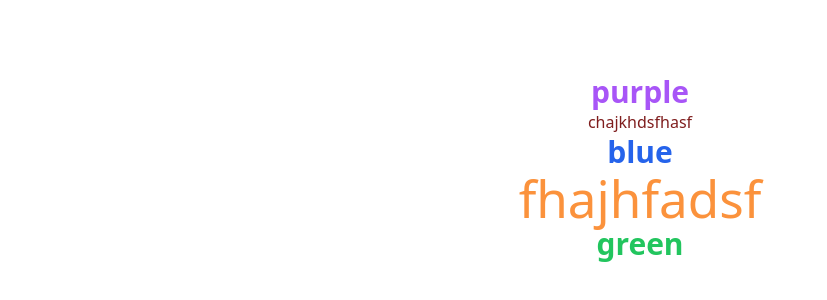
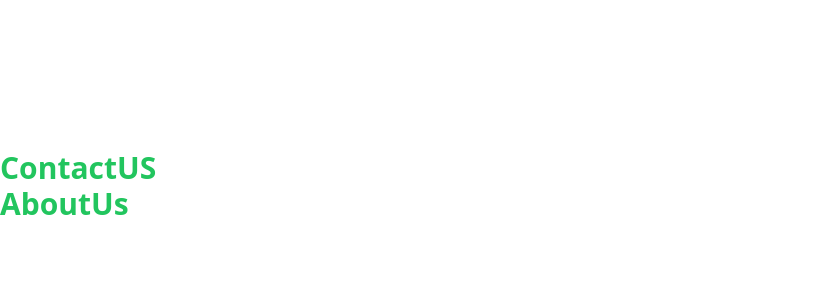
Before and after one commit to pheaktraa/project_practicum, a React (Vite) app: page / in a window 1280 px wide. Shown: the part 214-514 px from the top of the page, without its empty margins (0-827 px from the left). Built offline with nearby package versions, Linux system fonts and the light colour scheme.

Commit message:
initialize file

```diff
--- a/package.json
+++ b/package.json
@@ -11,7 +11,8 @@
   },
   "dependencies": {
     "react": "^19.1.0",
-    "react-dom": "^19.1.0"
+    "react-dom": "^19.1.0",
+    "react-router-dom": "^7.6.1"
   },
   "devDependencies": {
     "@eslint/js": "^9.25.0",
--- a/src/main.jsx
+++ b/src/main.jsx
@@ -1,10 +1,17 @@
 import { StrictMode } from 'react'
 import { createRoot } from 'react-dom/client'
+import { BrowserRouter } from 'react-router-dom'
 import './index.css';
-import App from './App.jsx'
+// import App from './App.jsx'
+import ContactUS from './pages/ContactUs';
+import AboutUs from './pages/AboutUs';
 
 createRoot(document.getElementById('root')).render(
   <StrictMode>
-    <App />
+    <BrowserRouter>
+      {/* <App /> */}
+      <ContactUS />
+      <AboutUs />
+    </BrowserRouter>
   </StrictMode>,
 )
--- /dev/null
+++ b/src/pages/AboutUs.jsx
@@ -0,0 +1,6 @@
+export default function AboutUs()
+{
+    return (
+        <h1 className='text-green-500 text-3xl font-bold'>AboutUs</h1>
+    )
+}
--- a/src/pages/ContactUs.jsx
+++ b/src/pages/ContactUs.jsx
@@ -0,0 +1,6 @@
+export default function ContactUS()
+{
+    return (
+        <h1 className='text-green-500 text-3xl font-bold'>ContactUS</h1>
+    )
+}
```
Also changed, not shown: src/components/ProductCard.jsx (added), src/components/ProductDetail.jsx (deleted), src/pages/Login.jsx (added), src/pages/ProductDetail.jsx (added), src/pages/SignUp.jsx (added), 1 other file (tests, documents, lock files or other folders).
